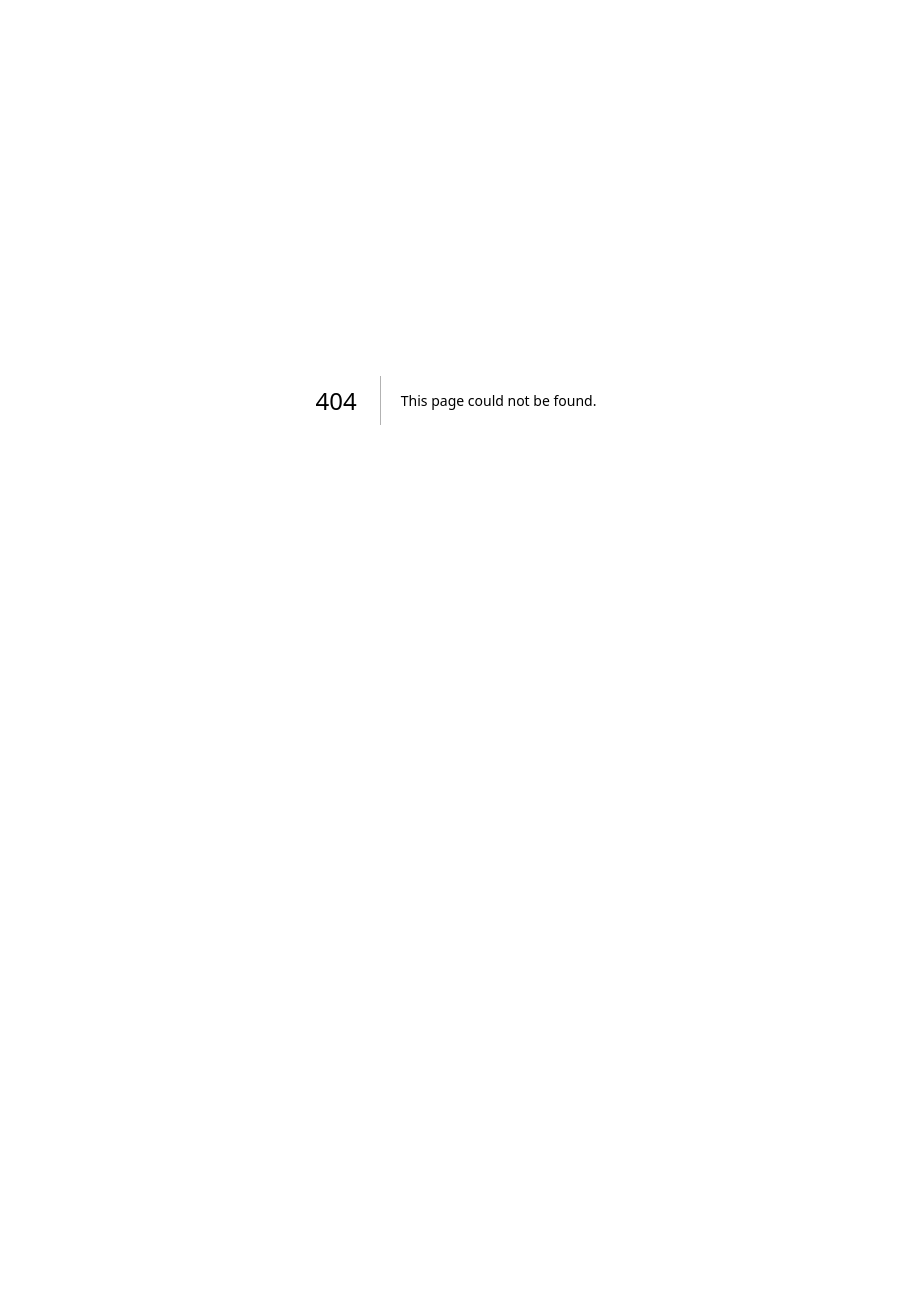
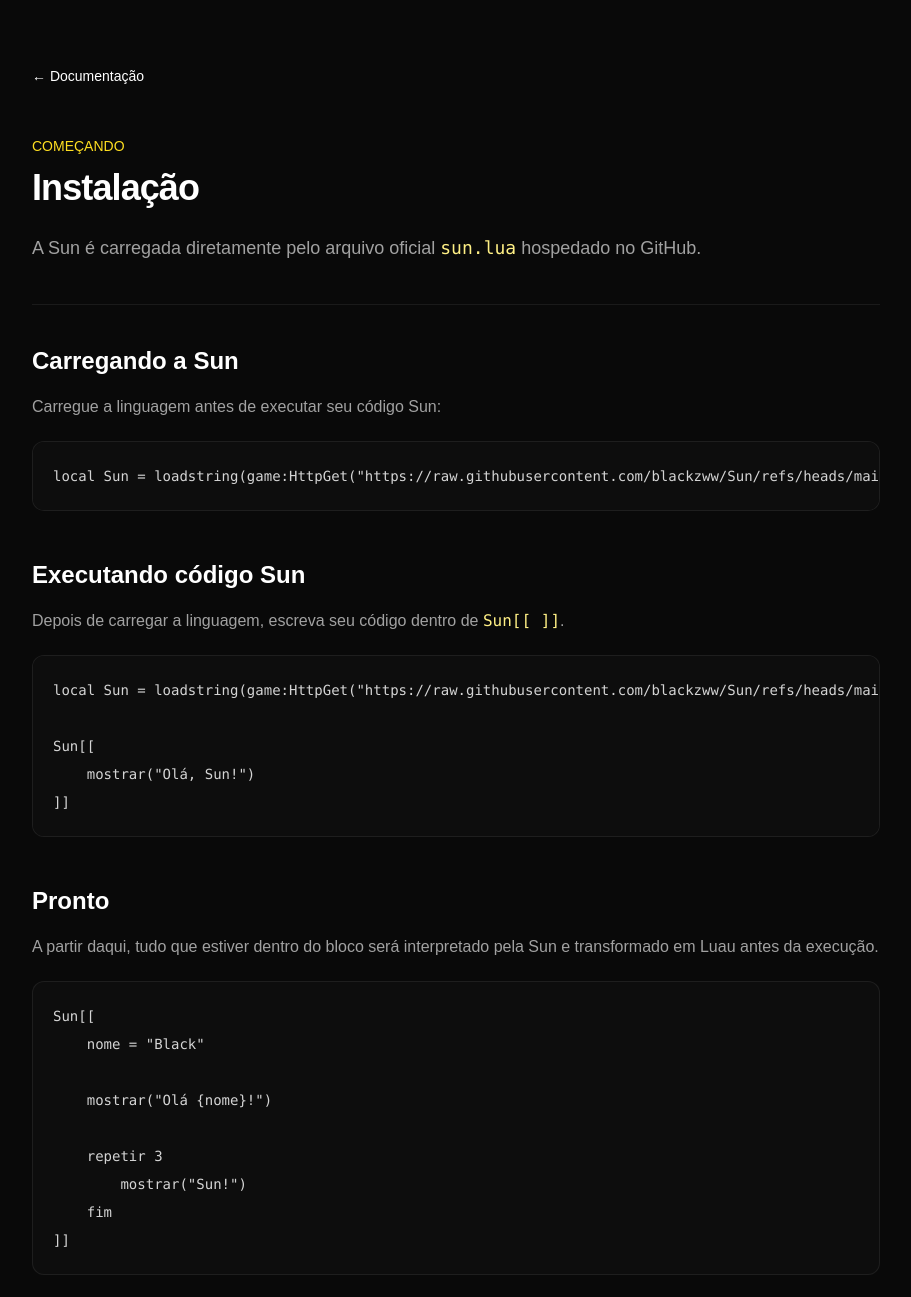
Before and after one commit to blackzww/Sun-Website, a Next.js app: page /docs/instalacao in a window 1280 px wide. Before the commit this address had no page. Shown: the top 1297 px of the page, without its empty margins (184-1095 px from the left). Before the commit the page ends 800 px from the top, so only its background shows below. Built offline with nearby package versions, Linux system fonts and the light colour scheme.

Commit message:
Add installation documentation page

```diff
--- /dev/null
+++ b/app/docs/instalacao/page.tsx
@@ -0,0 +1,110 @@
+import Link from "next/link";
+
+export default function Instalacao() {
+  return (
+    <main className="min-h-screen bg-[#090909] text-white">
+      <div className="mx-auto max-w-4xl px-6 py-16">
+        <Link
+          href="/docs"
+          className="text-sm text-neutral-500 transition hover:text-white"
+        >
+          ← Documentação
+        </Link>
+
+        <p className="mt-12 text-sm font-medium text-yellow-300">
+          COMEÇANDO
+        </p>
+
+        <h1 className="mt-3 text-4xl font-bold tracking-tight">
+          Instalação
+        </h1>
+
+        <p className="mt-6 text-lg leading-8 text-neutral-400">
+          A Sun é carregada diretamente pelo arquivo oficial{" "}
+          <code className="text-yellow-200">sun.lua</code> hospedado no
+          GitHub.
+        </p>
+
+        <div className="my-10 h-px bg-white/[0.07]" />
+
+        <h2 className="text-2xl font-semibold">
+          Carregando a Sun
+        </h2>
+
+        <p className="mt-4 leading-7 text-neutral-400">
+          Carregue a linguagem antes de executar seu código Sun:
+        </p>
+
+        <pre className="mt-5 overflow-x-auto rounded-xl border border-white/[0.07] bg-[#0d0d0d] p-5 text-sm leading-7 text-neutral-300">
+          <code>{`local Sun = loadstring(game:HttpGet("https://raw.githubusercontent.com/blackzww/Sun/refs/heads/main/sun.lua"))()`}</code>
+        </pre>
+
+        <h2 className="mt-12 text-2xl font-semibold">
+          Executando código Sun
+        </h2>
+
+        <p className="mt-4 leading-7 text-neutral-400">
+          Depois de carregar a linguagem, escreva seu código dentro de{" "}
+          <code className="text-yellow-200">Sun[[ ]]</code>.
+        </p>
+
+        <pre className="mt-5 overflow-x-auto rounded-xl border border-white/[0.07] bg-[#0d0d0d] p-5 text-sm leading-7 text-neutral-300">
+          <code>{`local Sun = loadstring(game:HttpGet("https://raw.githubusercontent.com/blackzww/Sun/refs/heads/main/sun.lua"))()
+
+Sun[[
+    mostrar("Olá, Sun!")
+]]`}</code>
+        </pre>
+
+        <h2 className="mt-12 text-2xl font-semibold">
+          Pronto
+        </h2>
+
+        <p className="mt-4 leading-7 text-neutral-400">
+          A partir daqui, tudo que estiver dentro do bloco será interpretado
+          pela Sun e transformado em Luau antes da execução.
+        </p>
+
+        <pre className="mt-5 overflow-x-auto rounded-xl border border-white/[0.07] bg-[#0d0d0d] p-5 text-sm leading-7 text-neutral-300">
+          <code>{`Sun[[
+    nome = "Black"
+
+    mostrar("Olá {nome}!")
+
+    repetir 3
+        mostrar("Sun!")
+    fim
+]]`}</code>
+        </pre>
+
+        <div className="mt-10 rounded-xl border border-yellow-300/10 bg-yellow-300/[0.04] p-5">
+          <p className="font-medium text-yellow-200">
+            Código aberto
+          </p>
+
+          <p className="mt-2 text-sm leading-6 text-neutral-400">
+            A Sun é open source. Você pode abrir o sun.lua, estudar como a
+            linguagem funciona, modificar o compilador e criar sua própria
+            versão.
+          </p>
+        </div>
+
+        <div className="mt-14 flex items-center justify-between border-t border-white/[0.07] pt-7">
+          <Link
+            href="/docs"
+            className="text-sm text-neutral-400 transition hover:text-white"
+          >
+            ← Introdução
+          </Link>
+
+          <Link
+            href="/docs/variaveis"
+            className="text-sm text-yellow-300 transition hover:text-yellow-200"
+          >
+            Variáveis →
+          </Link>
+        </div>
+      </div>
+    </main>
+  );
+}
```
